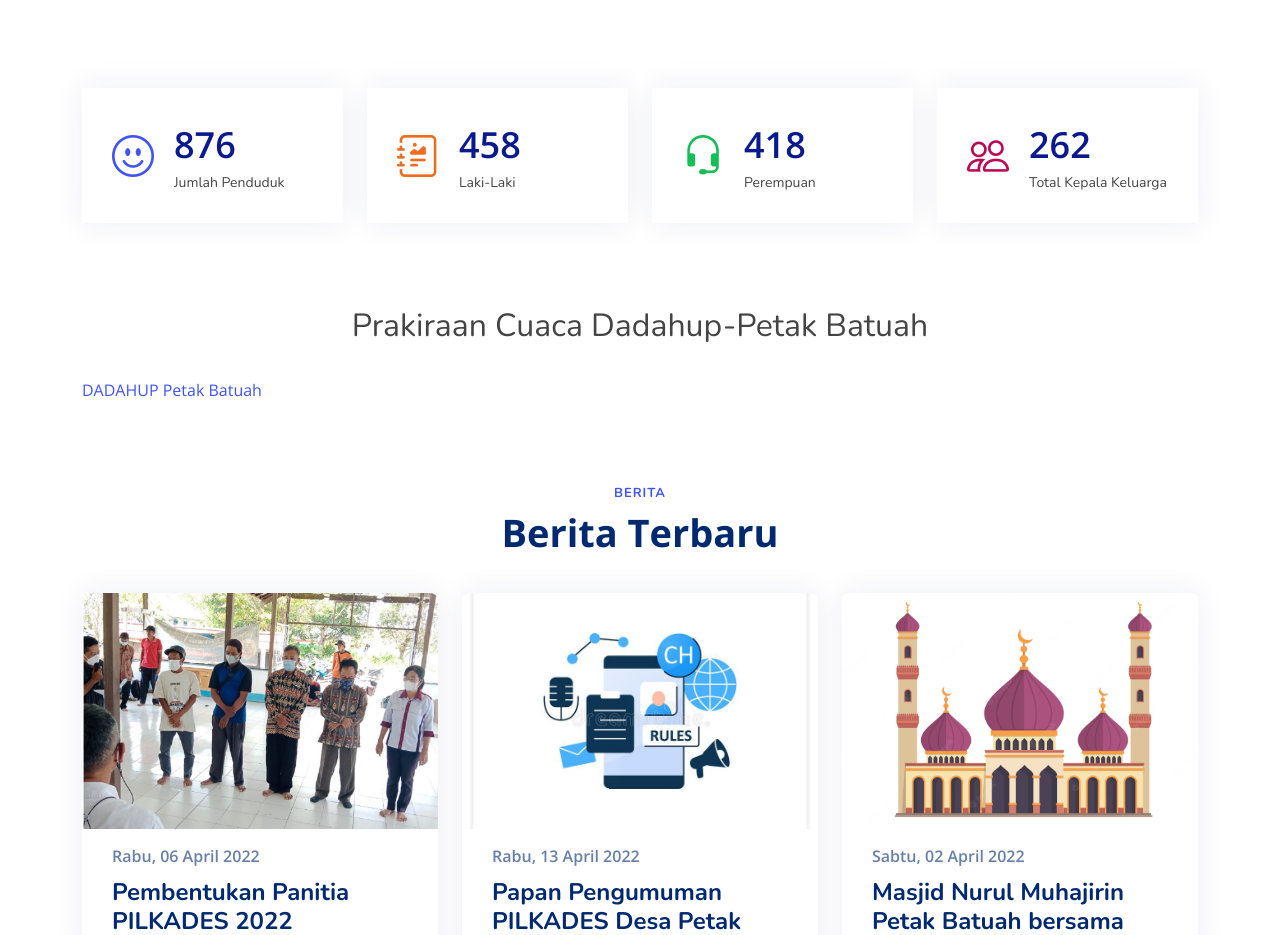
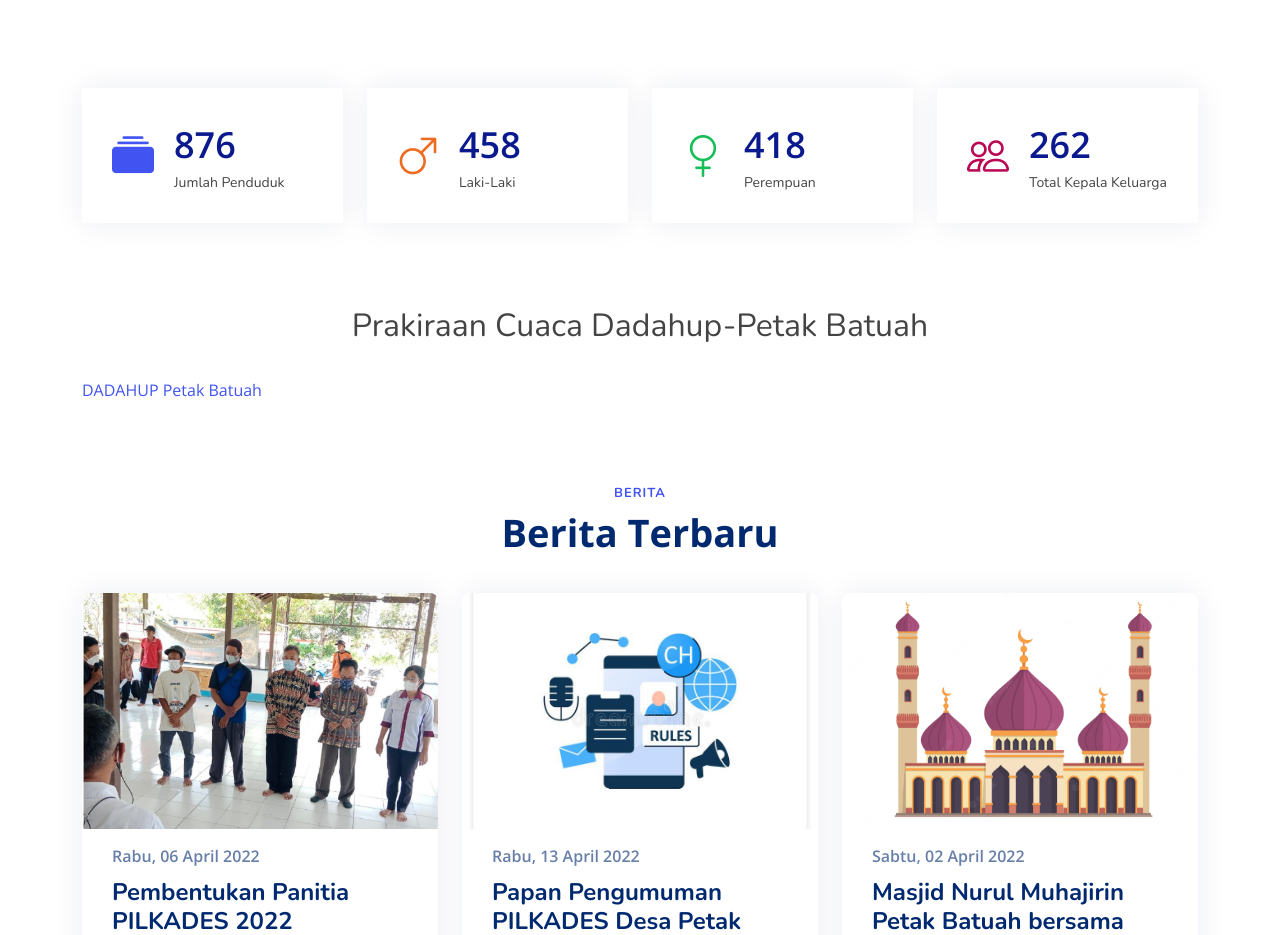
Before and after one commit to Petakbatuah/Petakbatuah.github.io, a plain HTML site: page index.html in a window 1280 px wide. Shown: the part 1380-2315 px from the top of the page. Drawn offline with nearby package versions, Linux system fonts and the light colour scheme; a script that the page names is missing.

Commit message:
Update index.html

```diff
--- a/index.html
+++ b/index.html
@@ -131,7 +131,7 @@
 
           <div class="col-lg-3 col-md-6">
             <div class="count-box">
-              <i class="bi bi-emoji-smile"></i>
+              <i class="bi bi-collection-fill"></i>
               <div>
                 <span data-purecounter-start="0" data-purecounter-end="876" data-purecounter-duration="1" class="purecounter"></span>
                 <p>Jumlah Penduduk</p>
@@ -141,7 +141,7 @@
 
           <div class="col-lg-3 col-md-6">
             <div class="count-box">
-              <i class="bi bi-journal-richtext" style="color: #ee6c20;"></i>
+              <i class="bi-gender-male" style="color: #ee6c20;"></i>
               <div>
                 <span data-purecounter-start="0" data-purecounter-end="458" data-purecounter-duration="1" class="purecounter"></span>
                 <p>Laki-Laki</p>
@@ -151,7 +151,7 @@
 
           <div class="col-lg-3 col-md-6">
             <div class="count-box">
-              <i class="bi bi-headset" style="color: #15be56;"></i>
+              <i class="bi-gender-female" style="color: #15be56;"></i>
               <div>
                 <span data-purecounter-start="0" data-purecounter-end="418" data-purecounter-duration="1" class="purecounter"></span>
                 <p>Perempuan</p>
```
